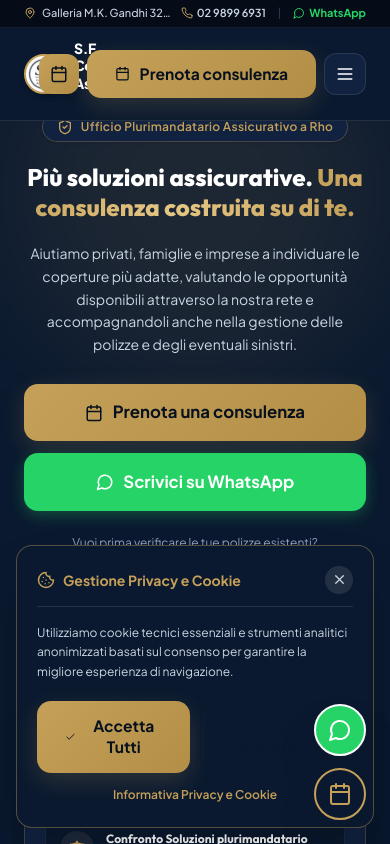
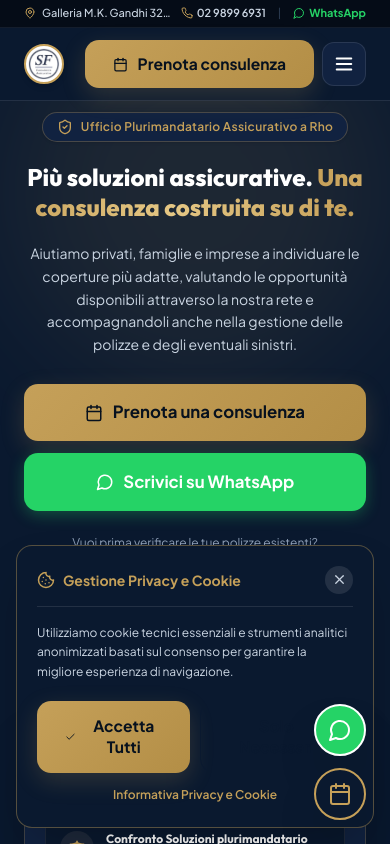
Before and after one commit to Massimilianociconte/SF-consulenze-assicurative, a React (Vite) app: page / in a window 390 px wide. Shown: the top 844 px of the page. Built offline with nearby package versions, Linux system fonts and the light colour scheme.

Commit message:
Fix navbar mobile title collision by using clean menu icon, and import logoImg across all components including footer and modals

```diff
--- a/src/components/BookingModal.tsx
+++ b/src/components/BookingModal.tsx
@@ -1,6 +1,7 @@
 import React, { useState, useEffect } from 'react';
 import { X, Calendar, MapPin, Phone, Video, Send, CheckCircle2 } from 'lucide-react';
 import { AGENCY_INFO } from '../data/content';
+import logoImg from '../assets/logo.png';
 
 interface BookingModalProps {
   isOpen: boolean;
@@ -73,7 +74,7 @@ export const BookingModal: React.FC<BookingModalProps> = ({ isOpen, onClose, ini
         <div className="bg-[#112240] p-4 sm:p-5 border-b border-[#1e293b] flex items-center justify-between shrink-0">
           <div className="flex items-center gap-3 min-w-0">
             <div className="w-10 h-10 sm:w-11 sm:h-11 rounded-full overflow-hidden bg-white border-2 border-[#c5a059] p-0.5 shadow-md shrink-0">
-              <img src="/logo.png" alt="SF Logo" className="w-full h-full object-contain rounded-full" />
+              <img src={logoImg} alt="SF Logo" className="w-full h-full object-contain rounded-full" />
             </div>
             <div className="min-w-0">
               <h3 className="text-base sm:text-lg font-extrabold text-white leading-tight truncate">
--- a/src/components/Header.tsx
+++ b/src/components/Header.tsx
@@ -100,8 +100,8 @@ export const Header: React.FC<HeaderProps> = ({ onOpenBooking, onOpenLegal, acti
       }`}>
         <div className="container mx-auto px-4 flex items-center justify-between gap-3">
 
-          {/* Brand Identity (Logo + Full Title - NEVER Truncated) */}
-          <a href="#home" className="flex items-center gap-2.5 group focus:outline-none shrink min-w-0">
+          {/* Brand Identity: Logo + Full Title (Always perfectly visible) */}
+          <a href="#home" className="flex items-center gap-2.5 group focus:outline-none min-w-0 flex-1">
             <div className="w-10 h-10 sm:w-11 sm:h-11 rounded-full overflow-hidden bg-white border-2 border-[#c5a059] shadow-md flex items-center justify-center p-[2px] shrink-0 group-hover:scale-105 transition-transform">
               <img
                 src={logoImg}
@@ -110,7 +110,7 @@ export const Header: React.FC<HeaderProps> = ({ onOpenBooking, onOpenLegal, acti
               />
             </div>
             <div className="flex flex-col min-w-0">
-              <span className="font-extrabold text-white tracking-tight text-sm sm:text-base lg:text-lg leading-tight group-hover:text-[#c5a059] transition-colors">
+              <span className="font-extrabold text-white tracking-tight text-sm sm:text-base lg:text-lg leading-tight truncate group-hover:text-[#c5a059] transition-colors">
                 S.F. Consulenze Assicurative
               </span>
               <span className="text-[10px] sm:text-[11px] text-[#c5a059] font-semibold tracking-wide truncate">
@@ -119,7 +119,7 @@ export const Header: React.FC<HeaderProps> = ({ onOpenBooking, onOpenLegal, acti
             </div>
           </a>
 
-          {/* Desktop Navigation Links */}
+          {/* Desktop Navigation Links (hidden on mobile/tablet) */}
           <div className="hidden lg:flex items-center gap-1 xl:gap-2 shrink-0">
             {navLinks.map((link) => {
               const isActive = activeSection === link.href.substring(1);
@@ -139,20 +139,9 @@ export const Header: React.FC<HeaderProps> = ({ onOpenBooking, onOpenLegal, acti
             })}
           </div>
 
-          {/* Action CTAs & Mobile Navigation Controls */}
+          {/* Desktop CTA & Mobile Toggle */}
           <div className="flex items-center gap-2 shrink-0">
-
-            {/* Mobile / Tablet Compact Booking Icon Button (Saves navbar space for title) */}
-            <button
-              onClick={() => onOpenBooking()}
-              className="lg:hidden w-10 h-10 rounded-xl bg-gradient-to-br from-[#c5a059] to-[#b38e46] text-[#07111e] flex items-center justify-center shadow-md font-bold focus:outline-none hover:scale-105 transition-transform"
-              title="Prenota una consulenza"
-              aria-label="Prenota una consulenza"
-            >
-              <Calendar size={18} />
-            </button>
-
-            {/* Desktop Full Text Button */}
+            {/* Desktop CTA Button */}
             <button
               onClick={() => onOpenBooking()}
               className="hidden lg:inline-flex btn btn-primary text-xs xl:text-sm py-2.5 px-4 shadow-lg font-bold"
@@ -161,21 +150,20 @@ export const Header: React.FC<HeaderProps> = ({ onOpenBooking, onOpenLegal, acti
               <span>Prenota consulenza</span>
             </button>
 
-            {/* Mobile Hamburger Menu Toggle */}
+            {/* Mobile / Tablet Menu Button (Clean 100% spacious navbar row) */}
             <button
               onClick={() => setMobileMenuOpen(!mobileMenuOpen)}
               className="lg:hidden text-white p-2.5 rounded-xl bg-[#112240] hover:bg-[#1e293b] border border-white/10 flex items-center justify-center transition-colors focus:outline-none"
               aria-label={mobileMenuOpen ? "Chiudi menu" : "Apri menu"}
             >
-              {mobileMenuOpen ? <X size={20} className="text-[#c5a059]" /> : <Menu size={20} />}
+              {mobileMenuOpen ? <X size={22} className="text-[#c5a059]" /> : <Menu size={22} />}
             </button>
-
           </div>
 
         </div>
       </nav>
 
-      {/* 3. Mobile Drawer Menu Overlay */}
+      {/* 3. Mobile Native Drawer Overlay */}
       {mobileMenuOpen && (
         <div className="lg:hidden fixed inset-0 top-[88px] z-50 bg-[#07111e]/98 backdrop-blur-2xl flex flex-col justify-between p-5 border-t border-[#c5a059]/20 animate-fade-in overflow-y-auto">
 
--- a/src/components/Hero.tsx
+++ b/src/components/Hero.tsx
@@ -1,6 +1,7 @@
 import React from 'react';
 import { Calendar, MessageCircle, ShieldCheck, Scale, Users, CheckCircle2, ArrowRight } from 'lucide-react';
 import { AGENCY_INFO } from '../data/content';
+import logoImg from '../assets/logo.png';
 
 interface HeroProps {
   onOpenBooking: () => void;
@@ -43,7 +44,7 @@ export const Hero: React.FC<HeroProps> = ({ onOpenBooking, onOpenCheckup }) => {
             <div className="pt-2 flex flex-col sm:flex-row items-center justify-center lg:justify-start gap-3">
               <button
                 onClick={onOpenBooking}
-                className="btn btn-primary btn-lg w-full sm:w-auto shadow-lg text-xs sm:text-base py-3 px-6"
+                className="btn btn-primary btn-lg w-full sm:w-auto shadow-lg text-xs sm:text-base py-3 px-6 font-bold"
               >
                 <Calendar size={18} />
                 <span>Prenota una consulenza</span>
@@ -53,7 +54,7 @@ export const Hero: React.FC<HeroProps> = ({ onOpenBooking, onOpenCheckup }) => {
                 href={`https://wa.me/${AGENCY_INFO.whatsappRaw}?text=Buongiorno%20Simone,%20desidero%20informazioni%20per%20una%20consulenza%20assicurativa`}
                 target="_blank"
                 rel="noopener noreferrer"
-                className="btn btn-whatsapp btn-lg w-full sm:w-auto text-xs sm:text-base py-3 px-6"
+                className="btn btn-whatsapp btn-lg w-full sm:w-auto text-xs sm:text-base py-3 px-6 font-bold"
               >
                 <MessageCircle size={18} />
                 <span>Scrivici su WhatsApp</span>
@@ -97,7 +98,7 @@ export const Hero: React.FC<HeroProps> = ({ onOpenBooking, onOpenCheckup }) => {
               <div className="flex items-center justify-between border-b border-[#1e293b] pb-4 mb-5">
                 <div className="flex items-center gap-3">
                   <div className="w-11 h-11 rounded-full overflow-hidden bg-white border-2 border-[#c5a059] p-0.5 shadow-md shrink-0">
-                    <img src="/logo.png" alt="SF Logo" className="w-full h-full object-contain rounded-full" />
+                    <img src={logoImg} alt="SF Logo" className="w-full h-full object-contain rounded-full" />
                   </div>
                   <div>
                     <h3 className="text-white font-bold text-base sm:text-lg leading-tight">S.F. Consulenze Assicurative</h3>
--- a/src/components/RegulatoryFooter.tsx
+++ b/src/components/RegulatoryFooter.tsx
@@ -1,6 +1,7 @@
 import React from 'react';
 import { ShieldCheck, ExternalLink, MapPin, Phone, Mail, FileText, Lock } from 'lucide-react';
 import { AGENCY_INFO } from '../data/content';
+import logoImg from '../assets/logo.png';
 
 interface RegulatoryFooterProps {
   onOpenLegalModal: (modalType: 'privacy' | 'cookie' | 'ivass' | 'reclami' | 'rui') => void;
@@ -19,10 +20,14 @@ export const RegulatoryFooter: React.FC<RegulatoryFooterProps> = ({ onOpenLegalM
           <div className="lg:col-span-4 space-y-4">
             <div className="flex items-center gap-3">
               <div className="w-12 h-12 rounded-full overflow-hidden bg-white border-2 border-[#c5a059] p-0.5 shadow-md shrink-0">
-                <img src="/logo.png" alt="S.F. Consulenze Assicurative" className="w-full h-full object-contain rounded-full" />
+                <img
+                  src={logoImg}
+                  alt="S.F. Consulenze Assicurative"
+                  className="w-full h-full object-contain rounded-full"
+                />
               </div>
               <div>
-                <span className="font-bold text-white tracking-tight text-lg leading-tight block">
+                <span className="font-bold text-white tracking-tight text-base sm:text-lg leading-tight block">
                   S.F. Consulenze Assicurative
                 </span>
                 <span className="text-xs text-[#c5a059]">
```
